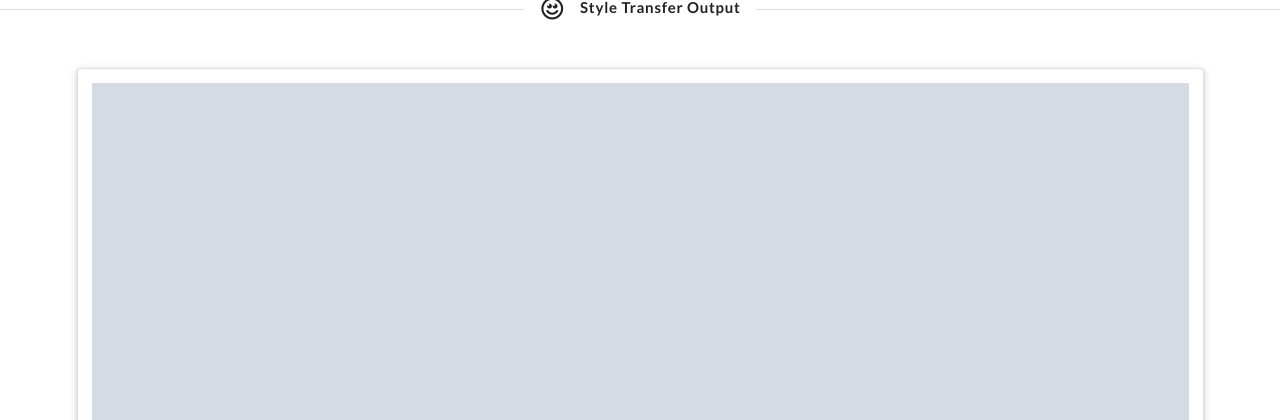
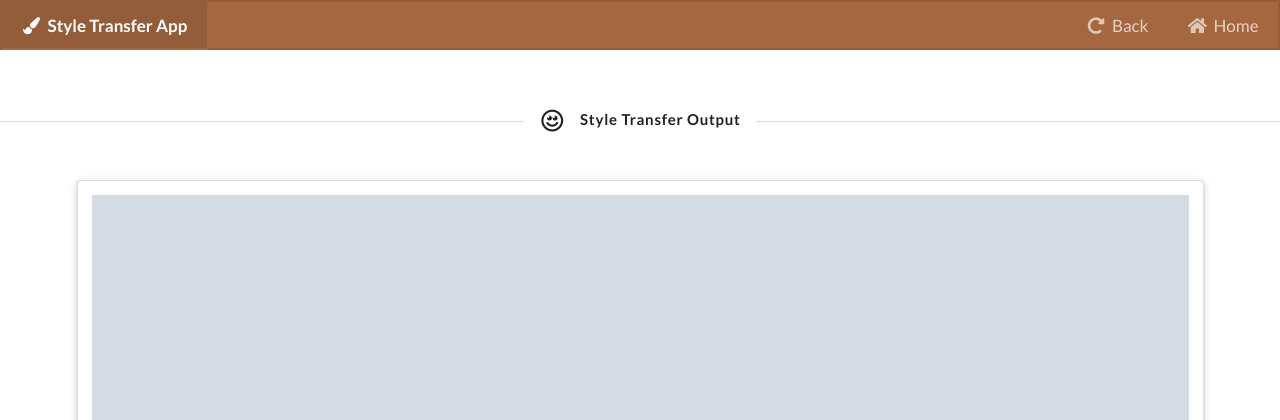
Before and after one commit to caoanle13/FYP, a Flask app: template code/templates/output.html in a window 1280 px wide. Shown: the top 420 px of the page. Run offline with Flask 2, Linux system fonts and the light colour scheme; the template is opened without the code that fills it: most values are stand-ins (such as "Sample title", 1, 10 or a date in 2020); grey boxes marked "Sample" are stand-in pictures.

Commit message:
format output pagge

```diff
--- a/code/templates/output.html
+++ b/code/templates/output.html
@@ -12,6 +12,29 @@
     <title>Style Transfer App</title>
 </head>
 <body>
+
+     <!-- Menu header bar -->
+
+     <div class="ui brown secondary pointing huge inverted menu" id="navbar">
+            <a href="{{ url_for('index')}}" class="active item">
+                <i class="paint brush icon"></i>
+                <strong>Style Transfer App</strong>
+            </a>
+            <a class="item">
+                <!-- Add item if needed -->
+            </a>
+            <div class="right menu">
+                <a href="{{ url_for('index')}}" class="ui item">
+                    <i class="redo alternate icon"></i>
+                    Back
+                </a>
+                <a href="{{ url_for('index')}}" class="ui item">
+                    <i class="home icon"></i>
+                    Home
+                </a>
+            </div>
+    </div><br>
+
 
     <h4 class="ui horizontal divider header">
         <i class="smile outline icon"></i>
```
